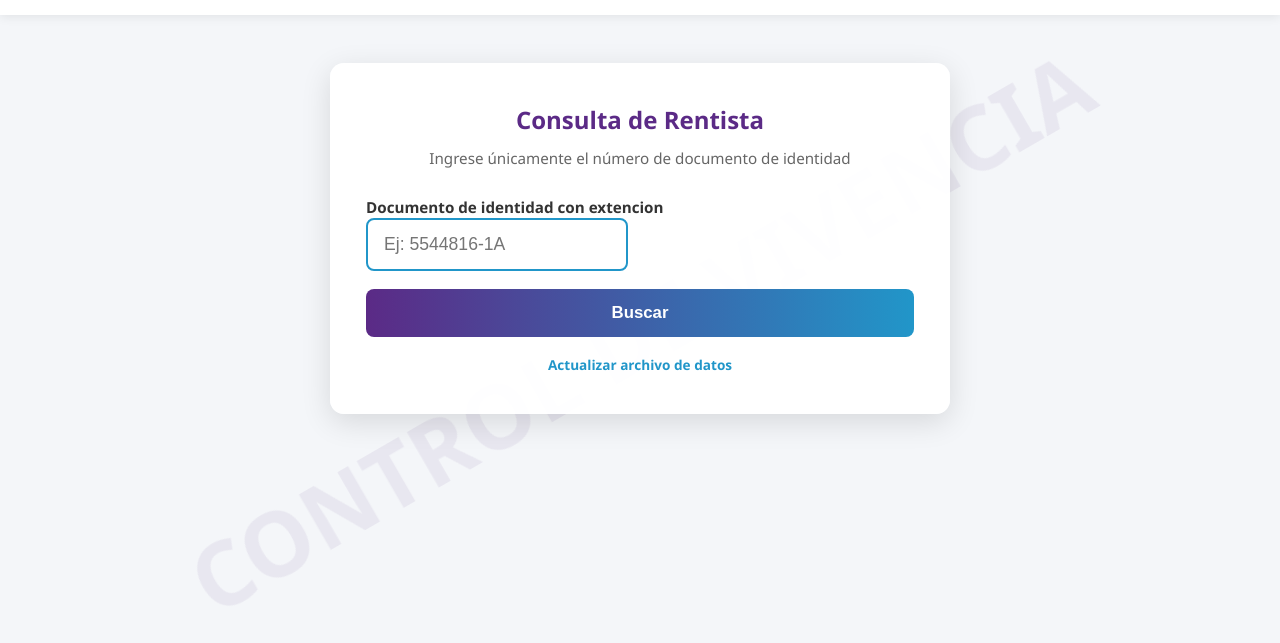
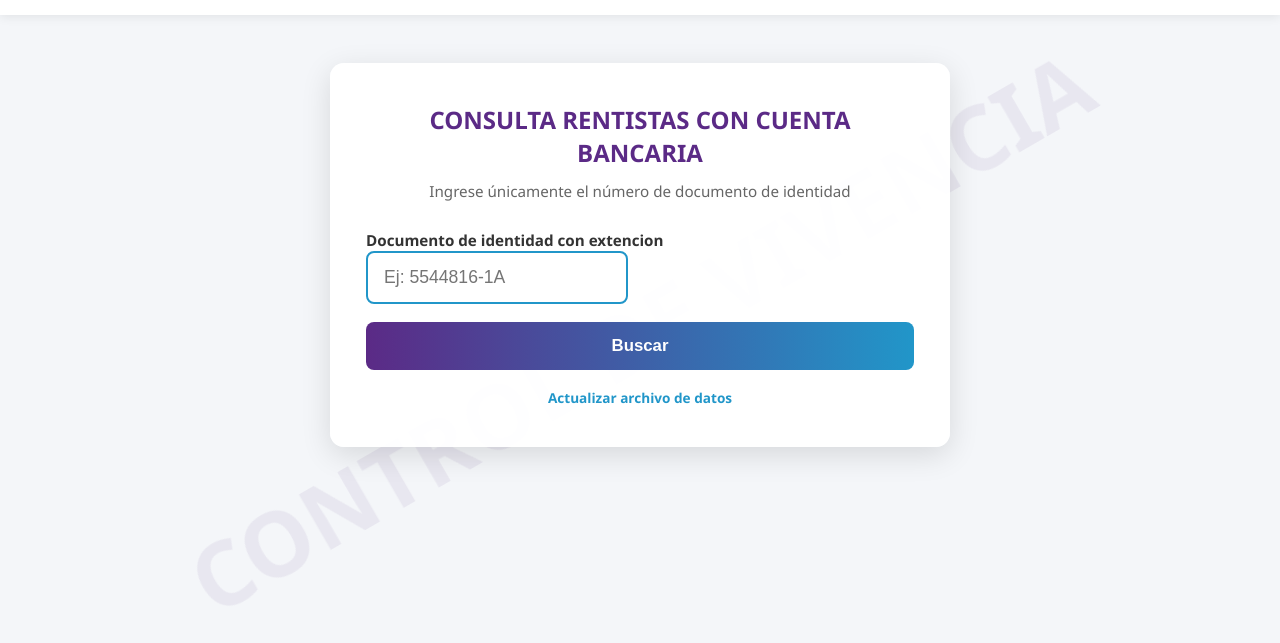
Before and after one commit to fv1263656-glitch/Control_Vivencia, a website: page public/index.html in a window 1280 px wide. Shown: the part 69-712 px from the top of the page. Drawn offline with Linux system fonts and the light colour scheme.

Commit message:
Update index.html
Signed-off-by: fv1263656-glitch <fv1263656@gmail.com>

```diff
--- a/public/index.html
+++ b/public/index.html
@@ -14,7 +14,7 @@
   </div>
 
   <div class="container">
-    <h2>Consulta de Rentista</h2>
+    <h2>CONSULTA RENTISTAS CON CUENTA BANCARIA</h2>
     <p class="subtitulo">Ingrese únicamente el número de documento de identidad</p>
 
     <form id="formBusqueda">
```
